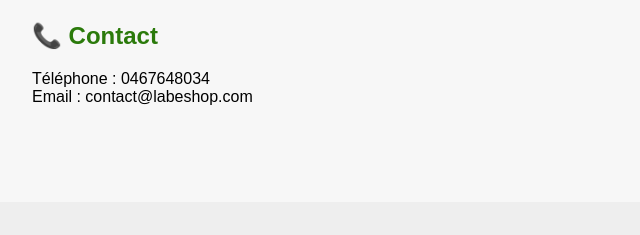
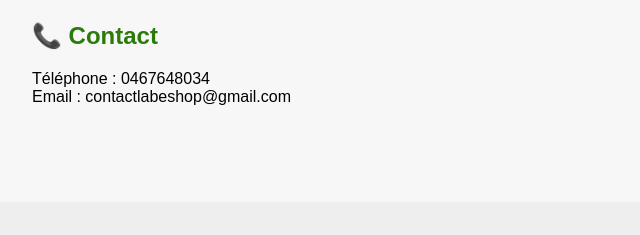
Before and after one commit to Labeshop/Labeshop.com, a plain HTML site: page index.html in a window 1280 px wide. Shown: the part 913-1148 px from the top of the page, 208-848 px from the left. Drawn offline with Linux system fonts and the light colour scheme.

Commit message:
Update index.html

```diff
--- a/index.html
+++ b/index.html
@@ -33,7 +33,7 @@
   <section id="contact">
     <h2>📞 Contact</h2>
     <p>Téléphone : 0467648034<br>
-    Email : contact@labeshop.com</p>
+    Email : contactlabeshop@gmail.com</p>
   </section>
 
   <footer>
```
